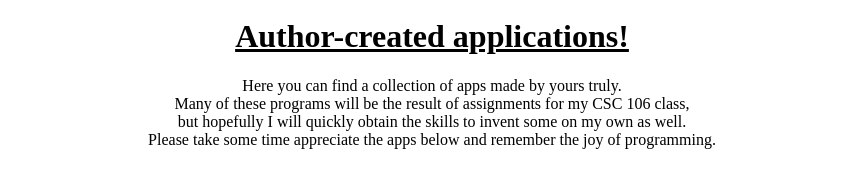
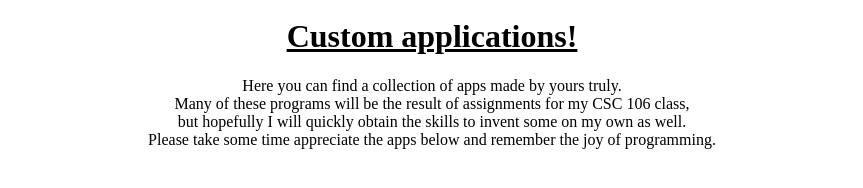
Before and after one commit to bradleystjean/bradleystjean.github.io, a plain HTML site: page apps.html in a window 1280 px wide. Shown: the part 260-448 px from the top of the page, without its empty margins (208-1071 px from the left). Drawn offline with Linux system fonts and the light colour scheme.

Commit message:
Update apps.html

```diff
--- a/apps.html
+++ b/apps.html
@@ -17,7 +17,7 @@
           </thead>
         </table>
         <h1>
-          <u> Author-created applications! </u>
+          <u> Custom applications! </u>
         </h1>
      <p> Here you can find a collection of apps made by yours truly. <br>
     Many of these programs will be the result of assignments for my CSC 106 class, <br>
```
